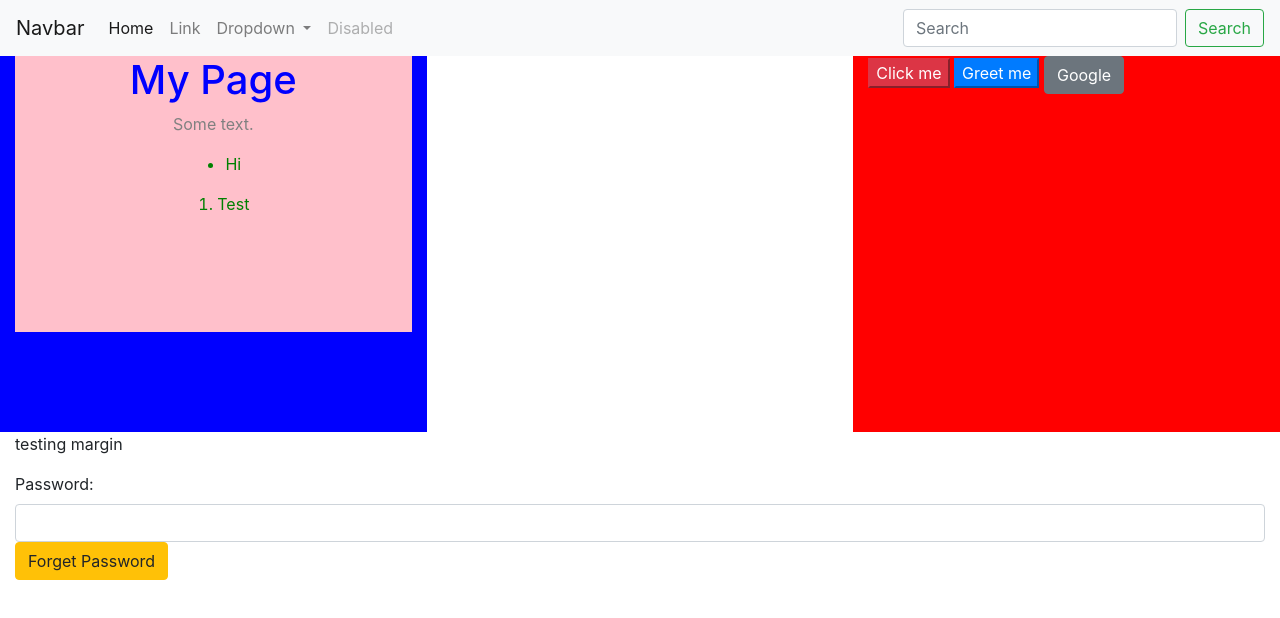
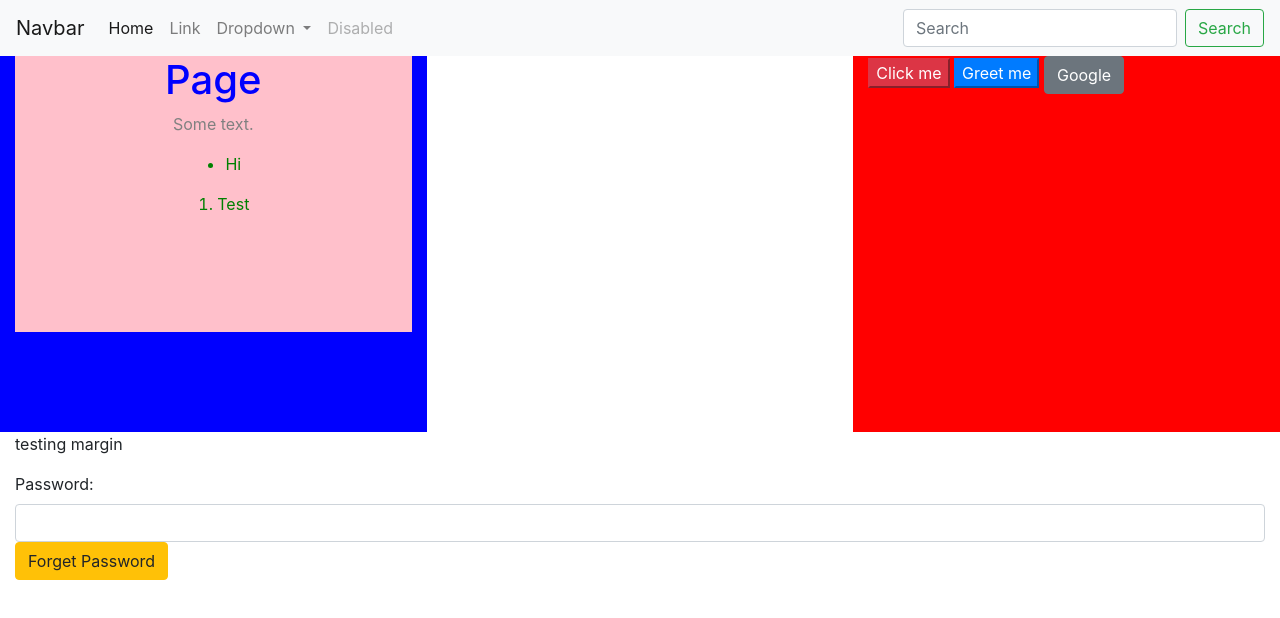
Before and after one commit to lpyinHK/first_project, a plain HTML site: page index.html in a window 1280 px wide. Drawn offline with nearby package versions, Linux system fonts and the light colour scheme.

Commit message:
Delete My from My Page

```diff
--- a/index.html
+++ b/index.html
@@ -46,7 +46,7 @@
             <div class ="row">
                 <div class = "col-12 col-sm-4 style1">
                         <div id ="intro" class ="flex column space">
-                                <h1>My Page</h1>
+                                <h1>Page</h1>
                                 <p>
                                     Some text.
                                 </p>
```
